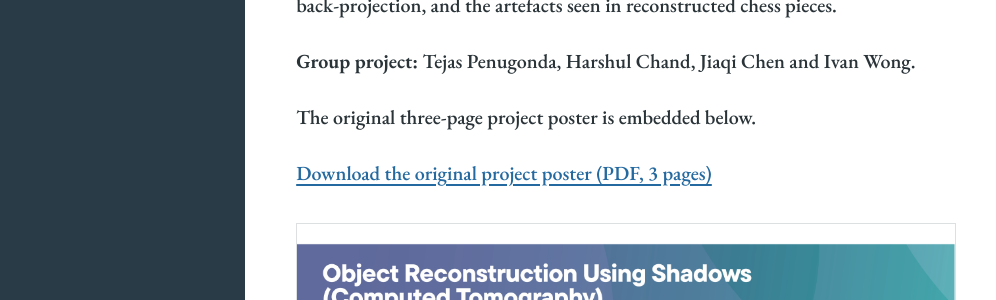
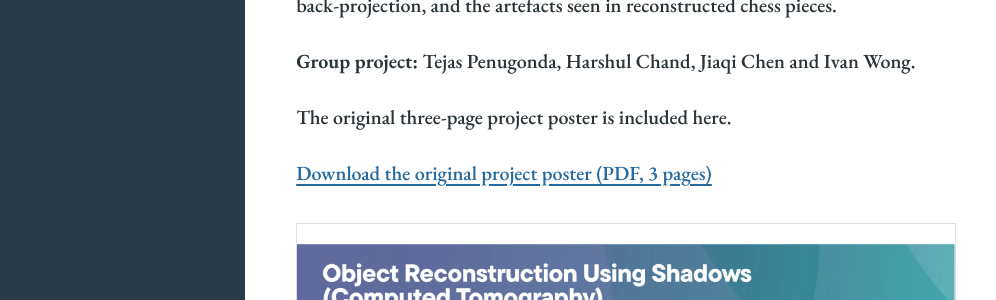
Before and after one commit to SjaakieChen/personal-blog, a Jekyll site: the page built from pages/ct-scanner-evidence.md, in a window 1280 px wide. Shown: the part 369-669 px from the top of the page, without its empty margins (0-996 px from the left). Built offline with Jekyll 4.4.1, drawn with Linux system fonts in a browser that asks for light colours.

Commit message:
Update pages/ct-scanner-evidence.md

```diff
--- a/pages/ct-scanner-evidence.md
+++ b/pages/ct-scanner-evidence.md
@@ -14,5 +14,5 @@ permalink: "/evidence/ct-scanner/"
 <p>Year 1 Physics summer group project · Imperial College London · 2025.</p>
 <p>Using visible light, a motor-driven turntable and a camera, our group explored how an object&#39;s shape can be reconstructed from shadows recorded at multiple angles. The poster covers automated image acquisition, weighting, filtering and back-projection, and the artefacts seen in reconstructed chess pieces.</p>
 <p><strong>Group project: </strong>Tejas Penugonda, Harshul Chand, Jiaqi Chen and Ivan Wong.</p>
-<p>The original three-page project poster is embedded below.</p>
+<p>The original three-page project poster is included here.</p>
 <p><a target="_blank" rel="noopener noreferrer" href="https://sjaakiechen.github.io/personal-blog/assets/evidence/ct-scanner/poster.pdf">Download the original project poster (PDF, 3 pages)</a></p>
```
